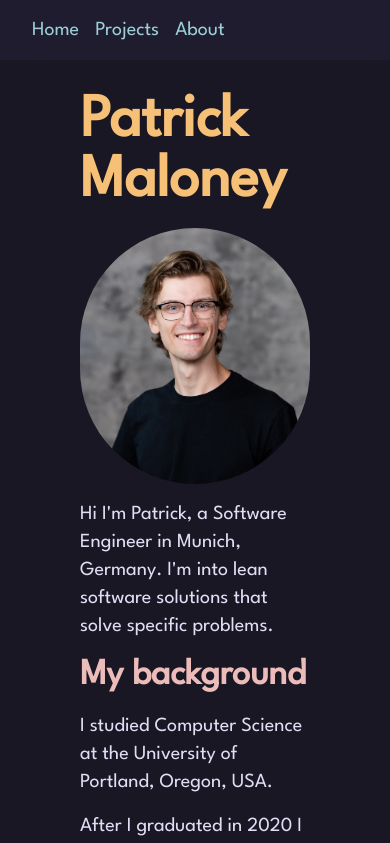
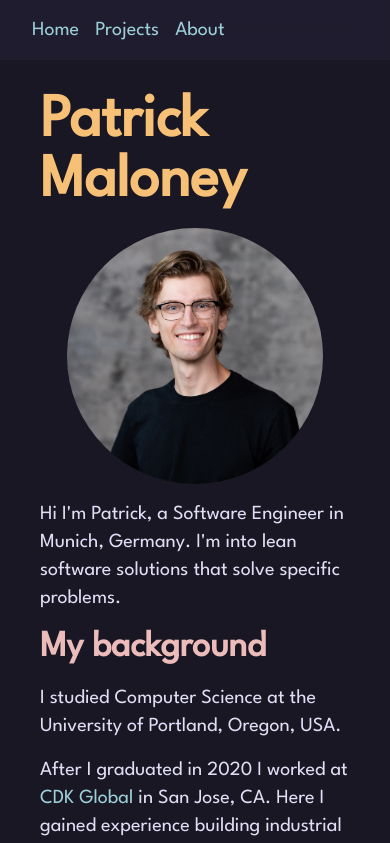
Before and after one commit to prmaloney/prmaloney, a SvelteKit app: page / in a window 390 px wide. Shown: the top 843 px of the page. Built offline with nearby package versions, Linux system fonts and the light colour scheme.

Commit message:
smaller padding on mobile

```diff
--- a/src/routes/+layout.svelte
+++ b/src/routes/+layout.svelte
@@ -45,7 +45,7 @@
 		</nav>
 	</header>
 
-	<main class="flex-1 px-20 sm:px-30 md:px-40 lg:px-60 xl:px-80 my-8">
+	<main class="flex-1 px-10 sm:px-30 md:px-40 lg:px-60 xl:px-80 my-8">
 		{#key data.url}
 			<div
 				in:fly={{ duration: transitionSpeed, y: -50, easing: cubicInOut, delay: transitionSpeed }}
```
